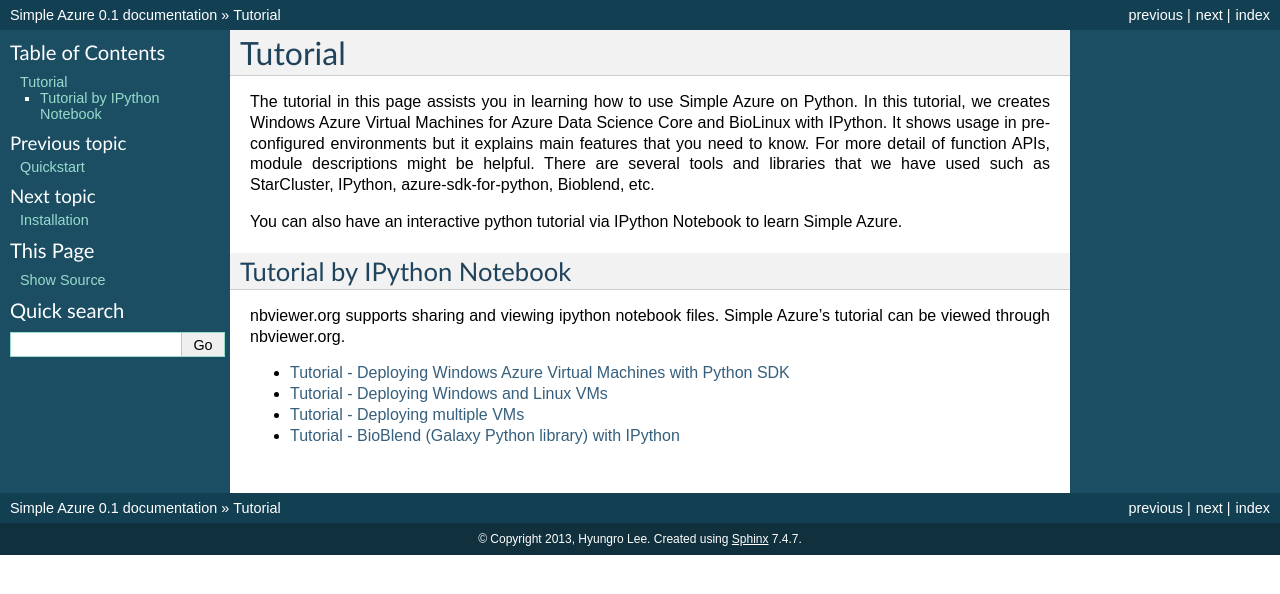
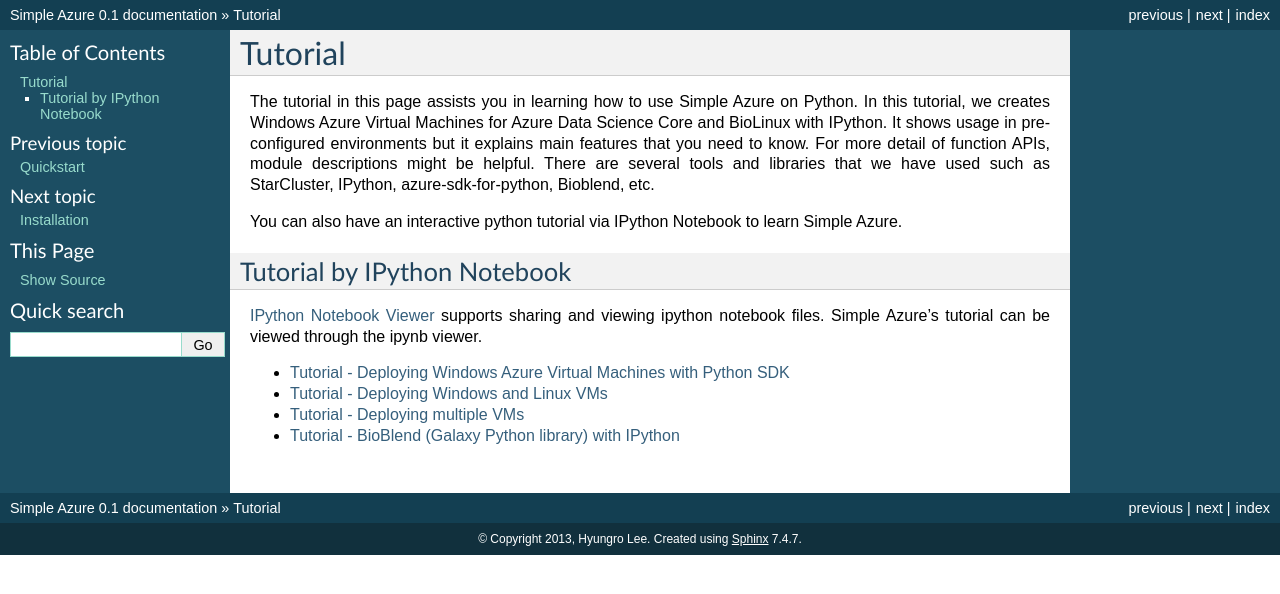
Before and after one commit to lee212/simpleazure, a Sphinx documentation site: the page built from docs/tutorial.rst, in a window 1280 px wide. Shown: the top 594 px of the page. Built offline with Sphinx 7.4.7, drawn with Linux system fonts in a browser that asks for light colours.

Commit message:
Update tutorial.rst

```diff
--- a/docs/tutorial.rst
+++ b/docs/tutorial.rst
@@ -10,7 +10,7 @@
 
 Tutorial by IPython Notebook
 ----------------------------
-nbviewer.org supports sharing and viewing ipython notebook files. Simple Azure's tutorial can be viewed through nbviewer.org.
+`IPython Notebook Viewer <http://nbviewer.org>`_ supports sharing and viewing ipython notebook files. Simple Azure's tutorial can be viewed through the ipynb viewer.
 
 * `Tutorial - Deploying Windows Azure Virtual Machines with Python SDK <http://nbviewer.ipython.org/urls/raw.github.com/lee212/simpleazure/master/ipynb/Tutorial%2520-%2520Deploying%2520Windows%2520Azure%2520Virtual%2520Machines%2520with%2520Python%2520SDK.ipynb>`_
 * `Tutorial - Deploying Windows and Linux VMs <http://nbviewer.ipython.org/urls/raw.github.com/lee212/simpleazure/master/ipynb/Tutorial%2520-%2520Deploying%2520Windows%2520and%2520Linux%2520VMs.ipynb>`_
```
